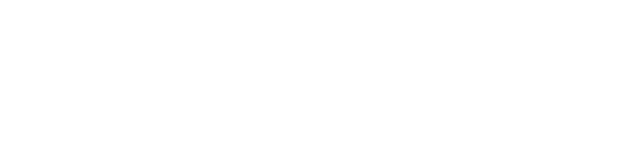
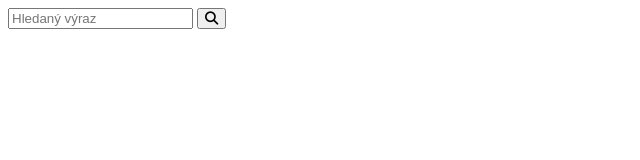
Before and after one commit to RadkaPav/Naseptavac, a plain HTML site: page index.html in a window 1280 px wide. Shown: the whole page, without its empty margins (0-640 px from the left). Drawn offline with Linux system fonts and the light colour scheme.

Commit message:
Vytvořena struktura HTML

```diff
--- a/index.html
+++ b/index.html
@@ -7,7 +7,17 @@
     <link rel="stylesheet" href="style.css">
 </head>
 <body>
+    <section class="search">
+        <div class="search-box">
+            <input type="text" placeholder="Hledaný výraz" autocomplete="off">
+            <button><i class="fa-solid fa-magnifying-glass"></i></button>
+        </div>
+        <div class="result-box">
 
+        </div>
+    </section>
+
+    <script src="https://kit.fontawesome.com/2179feac86.js" crossorigin="anonymous"></script>
     <script src="script.js"></script>
 </body>
 </html>
```
